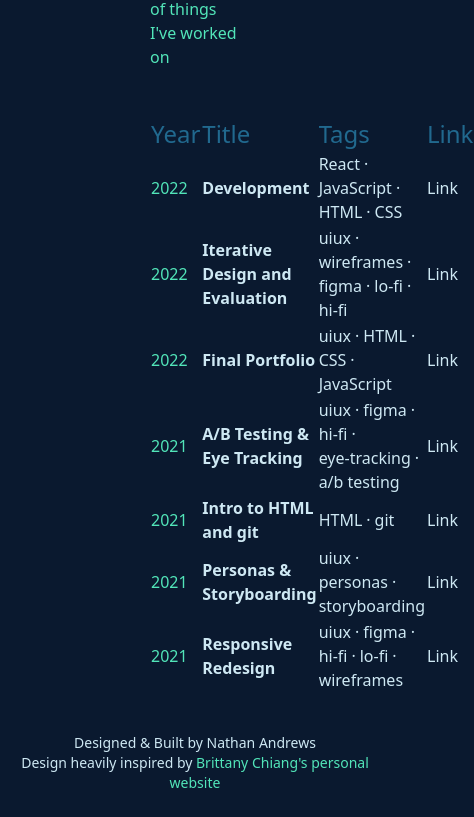
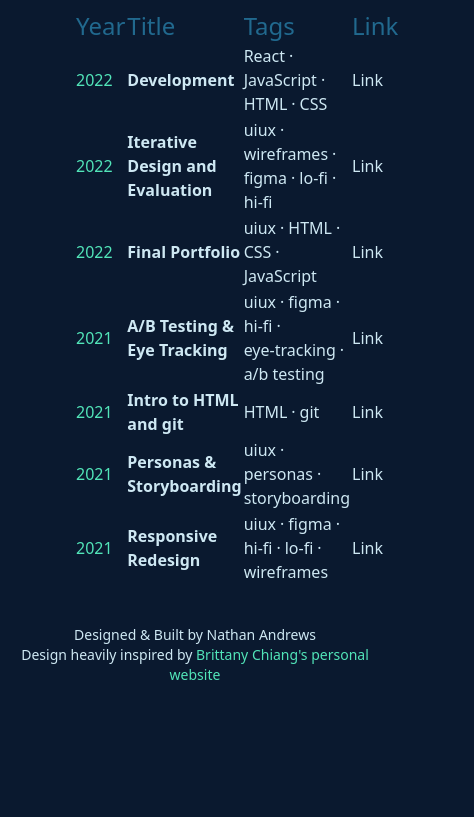
Before and after one commit to naughtynautilus000/portfolio, an Astro site: page /projects in a window 390 px wide. Shown: the part 270-1087 px from the top of the page, 474 px wide, since content can reach past the window. After the commit the page ends 979 px from the top, so only its background shows below. Built offline with nearby package versions, Linux system fonts and the light colour scheme; Astro itself is replaced by a stand-in of ours.

Commit message:
fixed webpage margins

```diff
--- a/src/layouts/Layout.astro
+++ b/src/layouts/Layout.astro
@@ -58,6 +58,7 @@ const { title, footerAbsolute } = Astro.props;
 		}
 
 		main {
+			width: calc(100vw - theme(width.sides));
 			max-width: calc(100vw - theme(width.sides));
 		}
 	}
```
